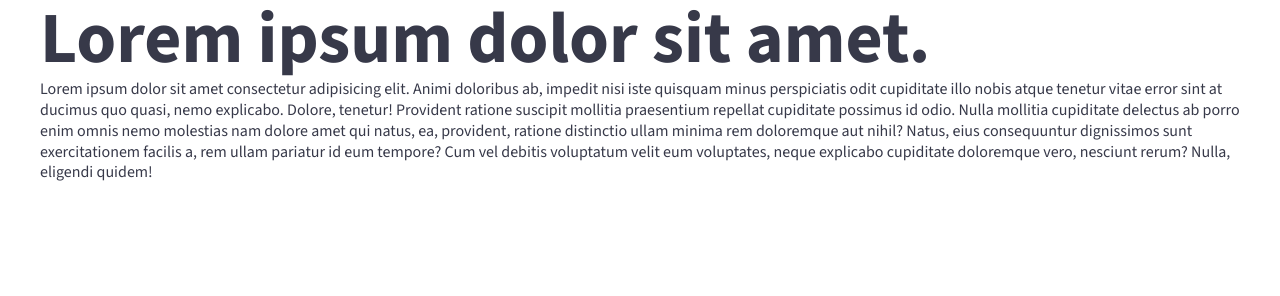
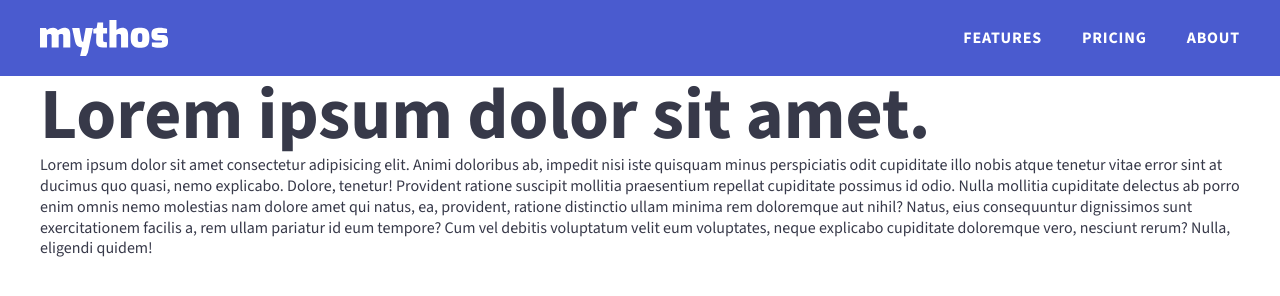
Before and after one commit to GoncherGaming/responsive-website, a plain HTML site: page index.html in a window 1280 px wide. Drawn offline with Linux system fonts and the light colour scheme.

Commit message:
Top Navigation

```diff
--- a/index.html
+++ b/index.html
@@ -12,22 +12,61 @@
     <link rel="apple-touch-icon" sizes="180x180" href="/apple-touch-icon.png" />
     <link rel="manifest" href="/site.webmanifest" />
   </head>
+
   <body>
-    <div class="wrapper">
-      <h1>Lorem ipsum dolor sit amet.</h1>
-      <p>
-        Lorem ipsum dolor sit amet consectetur adipisicing elit. Animi doloribus
-        ab, impedit nisi iste quisquam minus perspiciatis odit cupiditate illo
-        nobis atque tenetur vitae error sint at ducimus quo quasi, nemo
-        explicabo. Dolore, tenetur! Provident ratione suscipit mollitia
-        praesentium repellat cupiditate possimus id odio. Nulla mollitia
-        cupiditate delectus ab porro enim omnis nemo molestias nam dolore amet
-        qui natus, ea, provident, ratione distinctio ullam minima rem doloremque
-        aut nihil? Natus, eius consequuntur dignissimos sunt exercitationem
-        facilis a, rem ullam pariatur id eum tempore? Cum vel debitis voluptatum
-        velit eum voluptates, neque explicabo cupiditate doloremque vero,
-        nesciunt rerum? Nulla, eligendi quidem!
-      </p>
-    </div>
+    <a class="visually-hidden skip" href="#main">Skip to main content</a>
+
+    <header class="topnav">
+      <h2 class="visually-hidden">Header</h2>
+
+      <div class="wrapper topnav__wrapper">
+        <a href="/" class="topnav__homelink">
+          <img
+            src="img/logo-mythos.svg"
+            alt="Mythos homepage"
+            class="topnav__logo"
+            width="128"
+            height="36"
+          />
+        </a>
+
+        <nav>
+          <ul class="topnav__links">
+            <li class="topnav__item">
+              <a href="" class="topnav__link">Features</a>
+            </li>
+            <li class="topnav__item">
+              <a href="" class="topnav__link">Pricing</a>
+            </li>
+            <li class="topnav__item">
+              <a href="" class="topnav__link">About</a>
+            </li>
+          </ul>
+        </nav>
+      </div>
+    </header>
+
+    <main id="main">
+      <div class="wrapper">
+        <h1>Lorem ipsum dolor sit amet.</h1>
+        <p>
+          Lorem ipsum dolor sit amet consectetur adipisicing elit. Animi
+          doloribus ab, impedit nisi iste quisquam minus perspiciatis odit
+          cupiditate illo nobis atque tenetur vitae error sint at ducimus quo
+          quasi, nemo explicabo. Dolore, tenetur! Provident ratione suscipit
+          mollitia praesentium repellat cupiditate possimus id odio. Nulla
+          mollitia cupiditate delectus ab porro enim omnis nemo molestias nam
+          dolore amet qui natus, ea, provident, ratione distinctio ullam minima
+          rem doloremque aut nihil? Natus, eius consequuntur dignissimos sunt
+          exercitationem facilis a, rem ullam pariatur id eum tempore? Cum vel
+          debitis voluptatum velit eum voluptates, neque explicabo cupiditate
+          doloremque vero, nesciunt rerum? Nulla, eligendi quidem!
+        </p>
+      </div>
+    </main>
+
+    <footer>
+      <h2 class="visually-hidden">Footer</h2>
+    </footer>
   </body>
 </html>
--- a/style.css
+++ b/style.css
@@ -52,6 +52,7 @@
     --color-main-bg: var(--c-white);
     --color-text-dark: var(--c-gray-dark);
     --color-text-light: var(--c-white);
+    --color-header-bg: var(--c-purple);
     --color-hero-bg: var(--c-purple);
     --color-button-primary-bg: var(--c-teal);
     --color-button-primary-text: var(--c-gray-dark);
@@ -75,6 +76,7 @@
     font-family: "Source Sans 3", Arial, Helvetica, sans-serif;
     line-height: 1.3;
     color: var(--color-text-dark);
+    padding-block-end: 50vh; /* TEMPORARY */
   }
 
   h1,
@@ -103,6 +105,7 @@
   picture,
   svg {
     max-width: 100%;
+    height: auto;
     display: block;
   }
 
@@ -113,6 +116,57 @@
 }
 
 @layer component {
+  .topnav {
+    background-color: var(--color-header-bg);
+
+    .topnav__wrapper {
+      display: flex;
+      justify-content: space-between;
+      align-items: center;
+      padding-block: 12px;
+
+      @media (width >= calc(600 / 16 * 1rem)) {
+        padding-block: 20px;
+      }
+    }
+
+    .topnav__homelink {
+      &:hover {
+        opacity: 0.9;
+      }
+    }
+    .topnav__logo {
+      width: calc(70 / 16 * 1rem);
+
+      @media (width >= calc(600 / 16 * 1rem)) {
+        width: calc(128 / 16 * 1rem);
+      }
+    }
+    .topnav__links {
+      display: flex;
+      gap: 20px;
+      list-style-type: none;
+      padding: 0;
+
+      @media (width >= calc(600 / 16 * 1rem)) {
+        gap: 40px;
+      }
+    }
+    .topnav__item {
+    }
+    .topnav__link {
+      font-size: var(--font-size-topnav);
+      font-weight: 700;
+      letter-spacing: 0.05em;
+      text-transform: uppercase;
+      color: var(--color-text-light);
+
+      &:hover {
+        text-decoration: underline 2px;
+        text-underline-offset: 5px;
+      }
+    }
+  }
 }
 
 @layer utility {
@@ -123,5 +177,14 @@
     width: 1px;
     height: 1px;
     overflow: hidden;
+
+    &.skip:focus {
+      left: 0;
+      width: auto;
+      height: auto;
+      background: #fff;
+      padding: 10px;
+      border: 1px solid;
+    }
   }
 }
```
Also changed, not shown: img/logo-mythos.svg (added).
